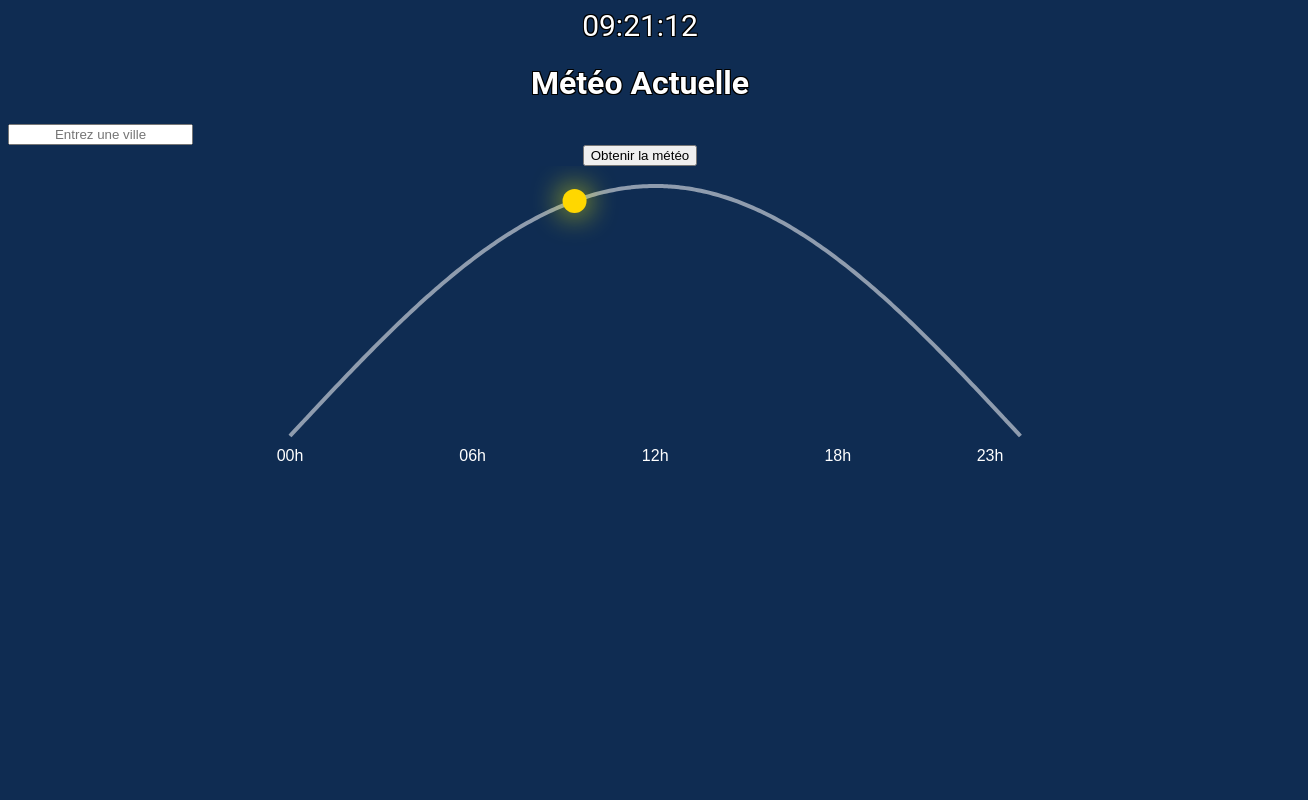
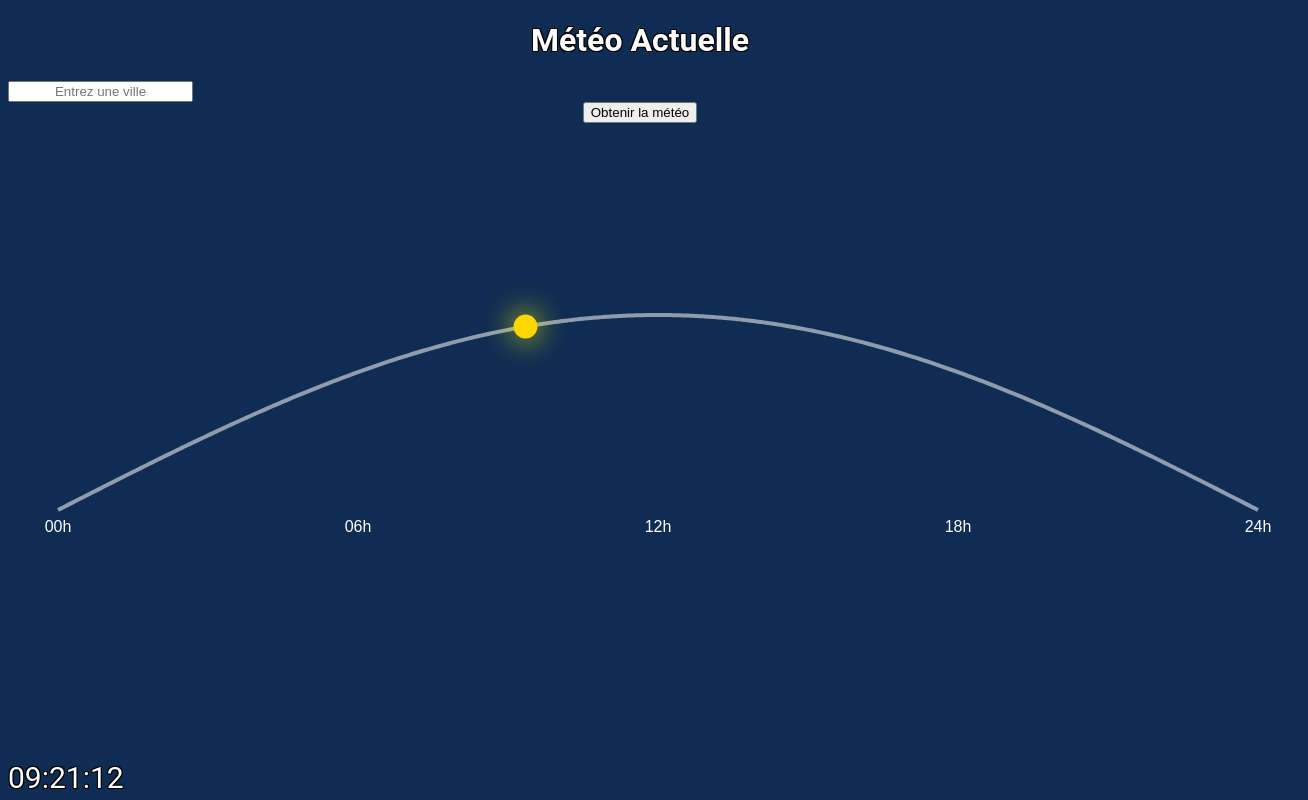
Before and after one commit to Margot-g44/Dataviz, a website: page Public/index.html in a window 1280 px wide. Shown: the whole page, 1308 px wide, since content can reach past the window. Drawn offline with nearby package versions, Linux system fonts and the light colour scheme.

Commit message:
Modification animation soleil en MOB.

```diff
--- a/Public/animation soleil/soleil.css
+++ b/Public/animation soleil/soleil.css
@@ -1,17 +1,26 @@
 body {
+      z-index: 1;
       background-color: #0f2c52;
       color: white;
       font-family: sans-serif;
       text-align: center;
-    }
+}
 
-    .sun {
-      fill: gold;
+.sun {
+  z-index: 1;
+  fill: gold;
       filter: drop-shadow(0 0 15px yellow);
     }
 
     .curve {
+      z-index: 1;
       fill: none;
       stroke: #ffffff88;
       stroke-width: 4;
     }
+
+    #sky {
+      margin-top: 12%;
+      z-index: 1;
+      position: relative;
+    }
--- a/Public/animation soleil/soleil.js
+++ b/Public/animation soleil/soleil.js
@@ -3,8 +3,8 @@ const SVG = d3.select("#sky");
 
 // Définition des dimensions du canevas et des marges intérieures
 const WIDTH = 800;
-const HEIGHT = 300;
-const MARGIN = { top: 20, bottom: 30, left: 50, right: 50 };
+const HEIGHT = 250;
+const MARGIN = { top: 40, bottom: 15, left: 50, right: -400 };
 
 // Création d'une échelle horizontale : convertit l'heure (de 0 à 23) en position en pixels
 const SCALE_X = d3.scaleLinear()
@@ -60,14 +60,14 @@ SUN.transition()
   });
 
 // Ajout de repères horaires fixes sous la courbe : 0h, 6h, 12h, 18h, 23h
-const HOURS_TO_MARK = [0, 6, 12, 18, 23];
+const HOURS_TO_MARK = [0, 6, 12, 18, 24];
 SVG.selectAll("text.hour-label")
   .data(HOURS_TO_MARK)
   .enter()
   .append("text")
   .attr("class", "hour-label")
   .attr("x", d => SCALE_X(d))
-  .attr("y", HEIGHT - 5)
+  .attr("y", HEIGHT + 7)
   .attr("text-anchor", "middle")
   .attr("fill", "white")
   .text(d => `${d.toString().padStart(2, "0")}h`);
--- a/Public/index.html
+++ b/Public/index.html
@@ -25,6 +25,6 @@
   <div id="Prévisions"></div>
     <!-- Création d’un espace de dessin SVG de 800x400 pixels avec l’ID 'sky'.  -->
 
-    <svg id="sky" width="800" height="400"></svg>
+    <svg id="sky" width="1300" height="400"></svg>
 </body>
 </html>
--- a/Public/style.css
+++ b/Public/style.css
@@ -19,9 +19,6 @@ input {
   text-align: center;
 }
 
-div {
-
-}
 
 #Prévisions {
   background-color: #569db2;
@@ -32,6 +29,11 @@ div {
 }
 
 #time {
+  justify-content: center;
+  position: absolute;
+  display: flex;
+  bottom: 5px;
+  z-index: 9000;
   font-size: 30px;
   font-family: 'Roboto', sans-serif;
   color: #ffffff;
```
